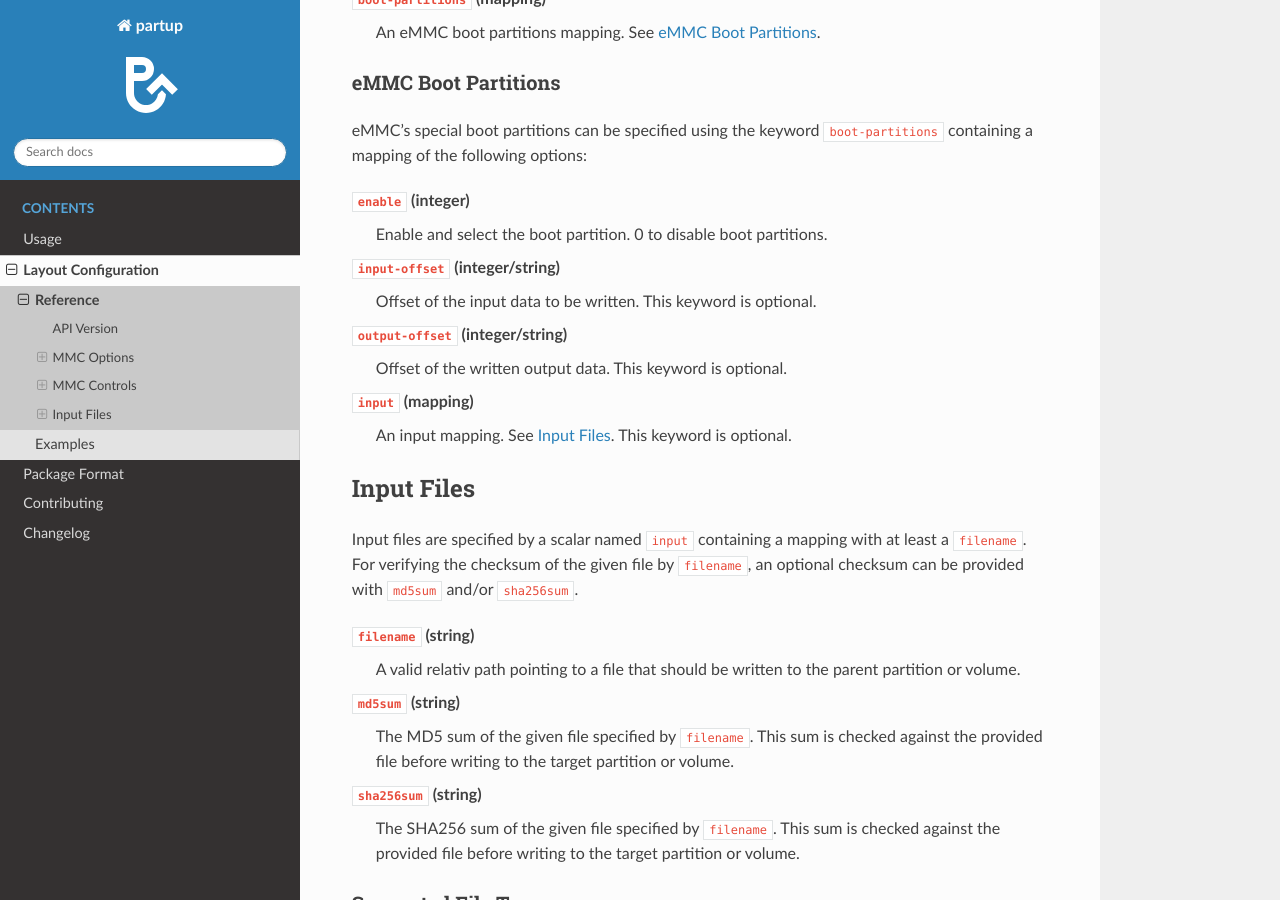
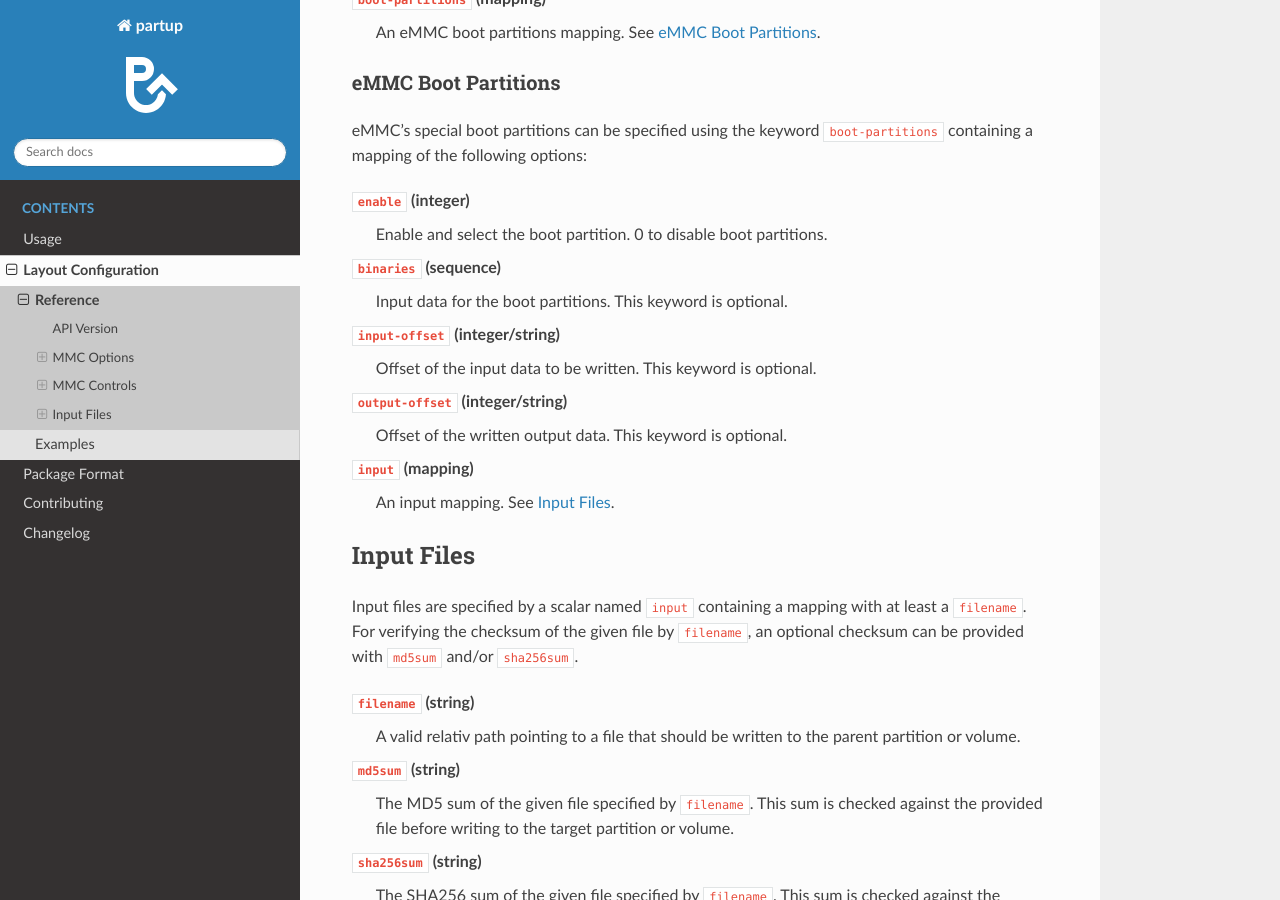
Before and after one commit to phytec/partup, a Sphinx documentation site: the page built from doc/layout-config-reference.rst, in a window 1280 px wide and 900 px high, scrolled down 2264 px. Built offline with Sphinx 7.4.7 and the Read the Docs theme 2.0.0, drawn with Linux system fonts in a browser that asks for light colours.

Commit message:
doc: Multiple binaries in boot partitions
Signed-off-by: Leonard Anderweit <l.anderweit@phytec.de>

```diff
--- a/doc/layout-config-reference.rst
+++ b/doc/layout-config-reference.rst
@@ -116,6 +116,9 @@
 ``enable`` (integer)
    Enable and select the boot partition. 0 to disable boot partitions.
 
+``binaries`` (sequence)
+   Input data for the boot partitions. This keyword is optional.
+
 ``input-offset`` (integer/string)
    Offset of the input data to be written. This keyword is optional.
 
```
Also changed, not shown: other parts of doc/layout-config-reference.rst (+1 -1 lines), doc/data/layout-ab-emmc.yaml (+7 -6 lines).
